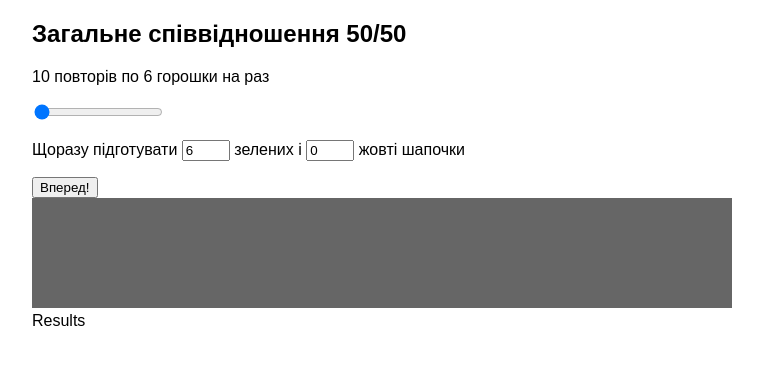
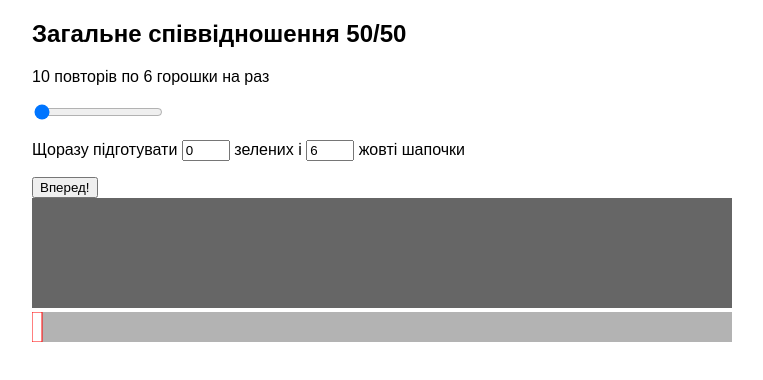
Before and after one commit to Zlira/kotyhoroshky, a React (Create React App) app: page / in a window 1280 px wide. Shown: the top 380 px of the page, without its empty margins (258-1021 px from the left). Built offline with nearby package versions, Linux system fonts and the light colour scheme.

Commit message:
Added result indicator

```diff
--- a/src/App.css
+++ b/src/App.css
@@ -2,3 +2,12 @@
   max-width: 700px;
   margin: 0 auto;
 }
+
+rect.simulationResult {
+  fill: #b3b3b3;
+}
+
+rect.resultIndicator {
+  fill: white;
+  stroke: red;
+}
--- a/src/App.js
+++ b/src/App.js
@@ -19,17 +19,21 @@ class SimulationApp extends Component {
         peasPerTrial: peasPerTrial,
       },
       userGuess: {
-        green: peasPerTrial,
-        yellow: 0,
+        green: 0,
+        yellow: peasPerTrial,
       },
       peaData: Array(numTrials),
+      // todo move this to data
+      successRate: 0,
     }
     this.handleUserGuess = this.handleUserGuess.bind(this)
     this.generateData = this.generateData.bind(this)
+    this.calculateSuccessRate = this.calculateSuccessRate.bind(this)
   }
 
+  // todo move all data related functions to a separate class
   generateData() {
-    let expected, actual
+    let expected, actual, successRate
     const data = []
     for (let i=0; i < this.state.trialParams.numTrials; i++) {
       expected = Array(this.state.userGuess.green).fill('green')
@@ -42,14 +46,34 @@ class SimulationApp extends Component {
         'actual': actual,
       })
     }
-    this.setState({peaData: data})
+    successRate = this.calculateSuccessRate(data)
+    this.setState({peaData: data, successRate: successRate})
+  }
+
+  // todo maybe calculate success rate for each trial during data generation
+  calculateSuccessRate(data) {
+    let totSuccessRate = 0, trialSuccessRate, counts
+    // todo what if data is initialized?
+    const trialLength = data[0].expected.length
+    for (let trial of data) {
+      counts = {expected: 0, actual: 0}
+      // count green peas
+      for (let i=0; i < trialLength; i++) {
+        // not using state.userGuess because data can be a standalone class
+        counts.expected += trial.expected[i] === 'green'? 1: 0
+        counts.actual += trial.actual[i] === 'green'? 1: 0
+      }
+      trialSuccessRate = 1 - (Math.abs(counts.expected - counts.actual) / trialLength)
+      totSuccessRate += trialSuccessRate
+    }
+    return totSuccessRate / data.length
   }
 
   handleUserGuess(event) {
     const target = event.target
-    let yellow = event.target.value
-    let green = this.state.trialParams.peasPerTrial - yellow
-    if (target.name === 'green') {
+    let green = event.target.value
+    let yellow = this.state.trialParams.peasPerTrial - green
+    if (target.name === 'yellow') {
       [yellow, green] = [green, yellow]
     }
     this.setState({
@@ -69,7 +93,7 @@ class SimulationApp extends Component {
                   handleUserGuess={this.handleUserGuess}
                   generateData={this.generateData} />
         <Simulation data={this.state.peaData} />
-        <Results />
+        <Results width="700" successRate={this.state.successRate}/>
       </section>
     );
   }
--- a/src/Controls.js
+++ b/src/Controls.js
@@ -40,7 +40,7 @@ class GuessPeasControls extends Component {
     return <div>
       <input type='range'
              min={0} max={this.props.trialParams.peasPerTrial}
-             value={this.props.userGuess.yellow} sptep={1}
+             value={this.props.userGuess.green} sptep={1}
              onChange={this.props.handleUserGuess} />
       <p>
         Щоразу підготувати {}
--- a/src/Results.js
+++ b/src/Results.js
@@ -2,7 +2,16 @@ import React, { Component } from 'react';
 
 class Results extends Component {
   render() {
-    return <div>Results</div>
+    const height = 30
+    const width = this.props.width
+    const indicatorX = Math.round(width * this.props.successRate)
+    return <svg width={width} height={height}>
+      <rect x="0" y="0" width={width}
+        height={height} className="simulationResult"/>
+      <rect y="0" x={indicatorX}
+        width="10" height={height}
+        className="resultIndicator"/>
+    </svg>
   }
 }
 
```
